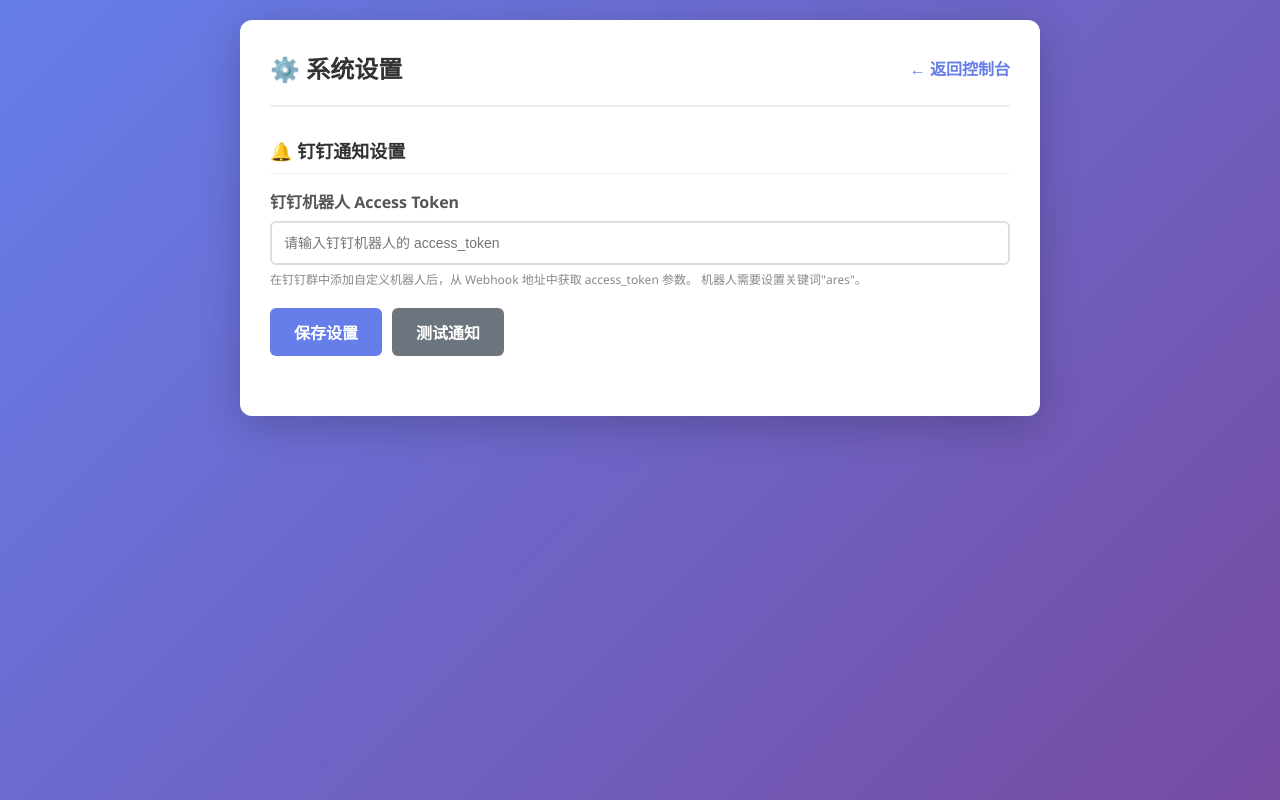
After one commit to Nomiracle/AresBot, a Flask app: page /system_settings in a window 1280 px wide. The commit adds this page. Run offline with Flask 3, Linux system fonts and the light colour scheme; the visitor is signed in with stand-in values (Sample User, id 1).

Commit message:
refactor: 新增系统配置管理和钉钉通知功能
- 在 database.py 中新增 system_config 表：存储用户级系统配置（如钉钉 webhook）
- 新增系统配置管理方法：`get_system_config`、`set_system_config`、`delete_system_config`
- 在 routes.py 中新增 `/system_settings` 路由：提供系统设置页面和钉钉配置界面
- 新增 `/api/test_dingtalk` 接口：支持钉钉通知测试功能
- 在 trading.py 中新增 `send_order_notification` 方法：异步发送订单消息

```diff
--- a/routes.py
+++ b/routes.py
@@ -9,7 +9,8 @@ from config import DB_FILE
 from database import (save_user_config, load_user_config, get_user_orders, get_user_profits, get_user_id,
                      get_user_trading_pairs, add_trading_pair, delete_trading_pair,
                      update_trading_pair, get_user_credentials, add_credential,
-                     delete_credential, update_credential)
+                     delete_credential, update_credential, get_system_config, set_system_config)
+from notification import DingTalkNotification
 
 from trading import trading_loop, user_bots
 from rate_limit_manager import check_and_adjust_rate_limit
@@ -865,3 +866,50 @@ def register_routes(app):
             'success': True,
             'exchanges': list(unique_exchanges.values())
         })
+
+    @app.route('/system_settings', methods=['GET', 'POST'])
+    def system_settings():
+        if 'user' not in session:
+            return redirect(url_for('login'))
+
+        username = session['user']
+        message = None
+        msg_type = None
+
+        if request.method == 'POST':
+            dingtalk_token = request.form.get('dingtalk_access_token', '').strip()
+            if dingtalk_token:
+                set_system_config(username, 'dingtalk_access_token', dingtalk_token, '钉钉机器人access_token')
+                message = '设置保存成功'
+                msg_type = 'success'
+            else:
+                message = 'Access Token 不能为空'
+                msg_type = 'error'
+
+        # 获取当前配置
+        dingtalk_access_token = get_system_config(username, 'dingtalk_access_token')
+
+        return render_template('system_settings.html',
+                             username=username,
+                             dingtalk_access_token=dingtalk_access_token,
+                             message=message,
+                             msg_type=msg_type)
+
+    @app.route('/api/test_dingtalk', methods=['POST'])
+    def test_dingtalk():
+        if 'user' not in session:
+            return jsonify({'success': False, 'message': '未登录'})
+
+        username = session['user']
+        try:
+            notifier = DingTalkNotification(username=username)
+            if not notifier.webhook_url:
+                return jsonify({'success': False, 'message': '钉钉access_token未配置'})
+
+            result = notifier.send(f"🔔 测试通知\n这是来自 AresBot 的测试消息\n用户: {username}\n时间: {datetime.now().strftime('%Y-%m-%d %H:%M:%S')}")
+            if result:
+                return jsonify({'success': True, 'message': '发送成功'})
+            else:
+                return jsonify({'success': False, 'message': '发送失败，请检查access_token和关键词设置'})
+        except Exception as e:
+            return jsonify({'success': False, 'message': str(e)})
--- a/templates/index.html
+++ b/templates/index.html
@@ -422,6 +422,7 @@
         </div>
         <div class="user-info">
           <span>👤 {{ username }}</span>
+          <a href="/system_settings" class="btn btn-secondary" style="background:#6c757d;">⚙️ 系统设置</a>
           <a href="/logout" class="btn btn-danger">退出登录</a>
         </div>
       </div>
--- /dev/null
+++ b/templates/system_settings.html
@@ -0,0 +1,182 @@
+<!DOCTYPE html>
+<html>
+  <head>
+    <meta charset="UTF-8" />
+    <title>系统设置 - AresBot</title>
+    <style>
+      * {
+        margin: 0;
+        padding: 0;
+        box-sizing: border-box;
+      }
+      body {
+        font-family: "Segoe UI", Arial, sans-serif;
+        background: linear-gradient(135deg, #667eea 0%, #764ba2 100%);
+        min-height: 100vh;
+        padding: 20px;
+      }
+      .container {
+        max-width: 800px;
+        margin: 0 auto;
+        background: white;
+        border-radius: 12px;
+        box-shadow: 0 10px 40px rgba(0, 0, 0, 0.2);
+        padding: 30px;
+      }
+      .header {
+        display: flex;
+        justify-content: space-between;
+        align-items: center;
+        margin-bottom: 30px;
+        padding-bottom: 20px;
+        border-bottom: 2px solid #eee;
+      }
+      h1 {
+        color: #333;
+        font-size: 24px;
+      }
+      .back-link {
+        color: #667eea;
+        text-decoration: none;
+        font-weight: 600;
+      }
+      .back-link:hover {
+        text-decoration: underline;
+      }
+      .settings-section {
+        margin-bottom: 30px;
+      }
+      .settings-section h2 {
+        color: #333;
+        font-size: 18px;
+        margin-bottom: 15px;
+        padding-bottom: 10px;
+        border-bottom: 1px solid #eee;
+      }
+      .form-group {
+        margin-bottom: 20px;
+      }
+      .form-group label {
+        display: block;
+        font-weight: 600;
+        margin-bottom: 8px;
+        color: #555;
+      }
+      .form-group input {
+        width: 100%;
+        padding: 12px;
+        border: 2px solid #ddd;
+        border-radius: 6px;
+        font-size: 14px;
+        transition: border-color 0.3s;
+      }
+      .form-group input:focus {
+        outline: none;
+        border-color: #667eea;
+      }
+      .form-group .hint {
+        font-size: 12px;
+        color: #888;
+        margin-top: 5px;
+      }
+      .btn {
+        padding: 12px 24px;
+        border: none;
+        border-radius: 6px;
+        font-size: 16px;
+        cursor: pointer;
+        transition: all 0.3s;
+        font-weight: 600;
+      }
+      .btn-primary {
+        background: #667eea;
+        color: white;
+      }
+      .btn-primary:hover {
+        background: #5568d3;
+      }
+      .btn-secondary {
+        background: #6c757d;
+        color: white;
+      }
+      .btn-secondary:hover {
+        background: #5a6268;
+      }
+      .message {
+        padding: 12px 15px;
+        border-radius: 6px;
+        margin-bottom: 20px;
+      }
+      .message.success {
+        background: #d4edda;
+        color: #155724;
+        border: 1px solid #c3e6cb;
+      }
+      .message.error {
+        background: #f8d7da;
+        color: #721c24;
+        border: 1px solid #f5c6cb;
+      }
+      .btn-group {
+        display: flex;
+        gap: 10px;
+        margin-top: 20px;
+      }
+    </style>
+  </head>
+  <body>
+    <div class="container">
+      <div class="header">
+        <h1>⚙️ 系统设置</h1>
+        <a href="/" class="back-link">← 返回控制台</a>
+      </div>
+
+      {% if message %}
+      <div class="message {{ msg_type }}">{{ message }}</div>
+      {% endif %}
+
+      <div class="settings-section">
+        <h2>🔔 钉钉通知设置</h2>
+        <form method="POST" action="/system_settings">
+          <div class="form-group">
+            <label>钉钉机器人 Access Token</label>
+            <input
+              type="text"
+              name="dingtalk_access_token"
+              value="{{ dingtalk_access_token or '' }}"
+              placeholder="请输入钉钉机器人的 access_token"
+            />
+            <p class="hint">
+              在钉钉群中添加自定义机器人后，从 Webhook 地址中获取 access_token 参数。
+              机器人需要设置关键词"ares"。
+            </p>
+          </div>
+          <div class="btn-group">
+            <button type="submit" class="btn btn-primary">保存设置</button>
+            <button type="button" class="btn btn-secondary" onclick="testDingTalk()">测试通知</button>
+          </div>
+        </form>
+      </div>
+    </div>
+
+    <script>
+      function testDingTalk() {
+        fetch('/api/test_dingtalk', {
+          method: 'POST',
+          headers: { 'Content-Type': 'application/json' }
+        })
+        .then(res => res.json())
+        .then(data => {
+          if (data.success) {
+            alert('✅ 测试消息发送成功！');
+          } else {
+            alert('❌ 发送失败: ' + (data.message || '未知错误'));
+          }
+        })
+        .catch(err => {
+          alert('❌ 请求失败: ' + err);
+        });
+      }
+    </script>
+  </body>
+</html>
--- a/trading.py
+++ b/trading.py
@@ -1,10 +1,38 @@
 import time
+import threading
 from datetime import datetime
 from database import get_user_id, insert_order, update_order_status
+from notification import DingTalkNotification
 import math
 import traceback
 
 user_bots = {}
+
+
+def send_order_notification(username, side, symbol, price, quantity, order_id):
+    """发送订单成交通知（异步执行，不阻塞主线程）
+
+    Args:
+        username: 用户名
+        side: 订单方向 ('BUY' 或 'SELL')
+        symbol: 交易对
+        price: 成交价格
+        quantity: 成交数量
+        order_id: 订单号
+    """
+    if not username:
+        return
+
+    def _send():
+        try:
+            notifier = DingTalkNotification(username=username)
+            side_text = "买单" if side == 'BUY' else "卖单"
+            price_text = "买入价" if side == 'BUY' else "卖出价"
+            notifier.send(f"✅ {side_text}成交\n交易对: {symbol}\n{price_text}: {price}\n数量: {quantity}\n订单号: {order_id}")
+        except Exception as e:
+            print(f"[{datetime.now().isoformat()}] ⚠️ 发送钉钉通知失败: {e}")
+
+    threading.Thread(target=_send, daemon=True).start()
 
 
 def calculate_buy_target_price(current_price, offset_percent, tick_size, price_decimals):
@@ -106,6 +134,9 @@ def handle_buy_order_filled(event, bot_data, exchange, config, tick_size, price_
         return
 
     print(f"[{datetime.now().isoformat()}] {log_prefix} ✅ 买单成交 {order_id}: 买价={buy_price}, 数量={aligned_qty}")
+
+    # 发送钉钉通知
+    send_order_notification(bot_data.get('username'), 'BUY', config['symbol'], buy_price, aligned_qty, order_id)
 
     # 先从 pending_buys 移除（买单已成交）
     bot_data['pending_buys'] = [
@@ -440,6 +471,7 @@ def trading_loop(username, symbol):
     bot_data['warning_count'] = 0
     user_id = get_user_id(username)
     bot_data['user_id'] = user_id
+    bot_data['username'] = username
 
     while bot_data.get('running'):
         try:
@@ -531,6 +563,11 @@ def trading_loop(username, symbol):
                                 if ps['order_id'] != order_id
                             ]
                             print(f"[{datetime.now().isoformat()}] {log_prefix} ✅ 卖单成交 {order_id}")
+
+                            # 发送钉钉通知
+                            sell_price = event.get('price', 0)
+                            sell_qty = event.get('executedQty') or event.get('quantity', 0)
+                            send_order_notification(bot_data.get('username'), 'SELL', config['symbol'], sell_price, sell_qty, order_id)
 
                             # 更新数据库订单状态
                             try:
```
Also changed, not shown: database.py (+63 -0 lines), notification/__init__.py (added, +7 -0 lines), notification/base.py (added, +21 -0 lines), notification/dingtalk.py (added, +85 -0 lines).
